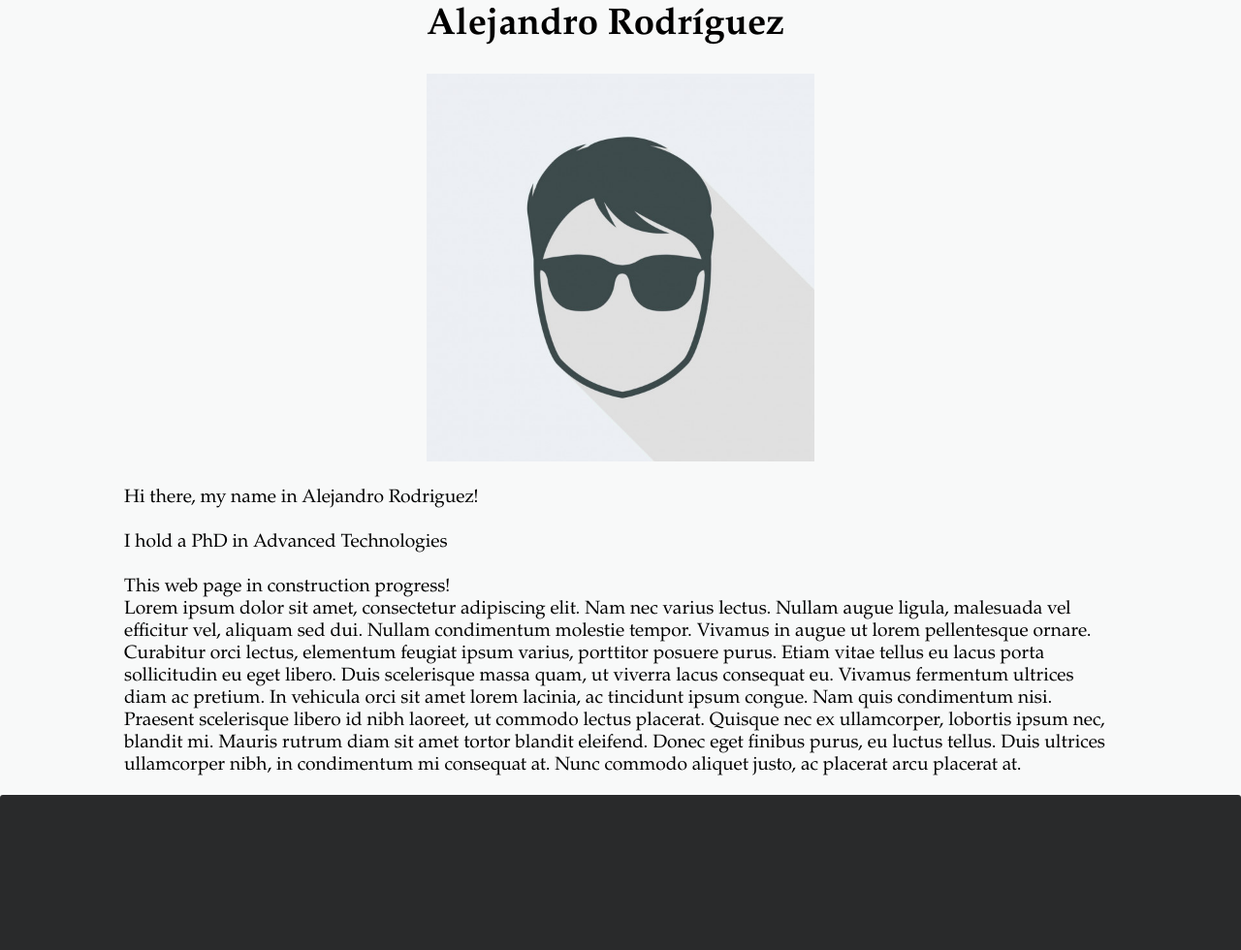
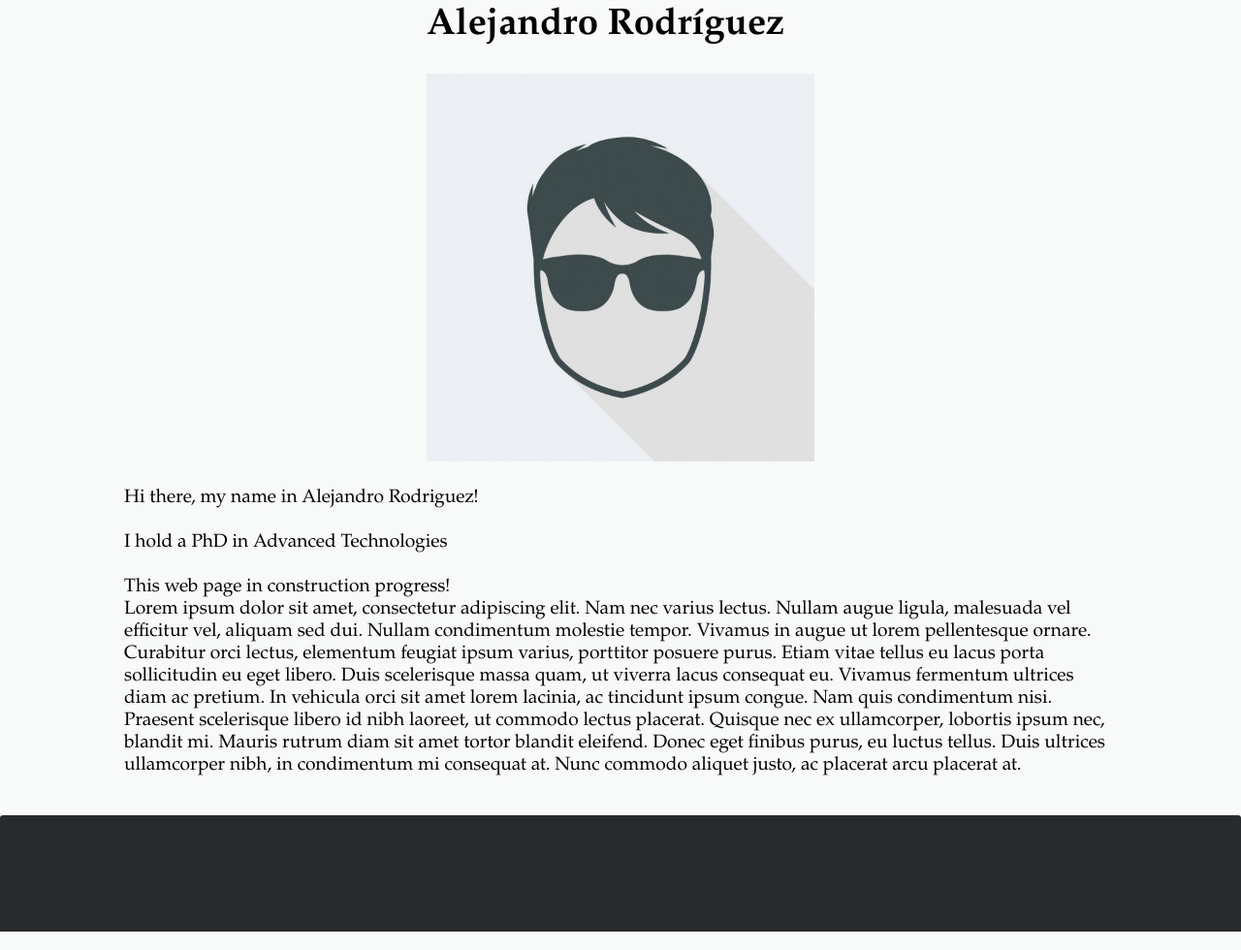
Before and after one commit to arrdguez/arodriguez, a plain HTML site: page index.html in a window 1280 px wide. Shown: the part 310-1290 px from the top of the page at 97% size. Drawn offline with nearby package versions, Linux system fonts and the light colour scheme; a web font is replaced by a local one.

Commit message:
css footer

```diff
--- a/css/style.css
+++ b/css/style.css
@@ -102,10 +102,11 @@ img{
 
 
 footer{
+  margin-top: 5vh;
   color: whitesmoke;
   background-color: #292a2b;
   width: 100%;
-  height: 20vh;
+  height: 15vh;
   border-radius: 3px 3px 0px 0px;
 
 
```
